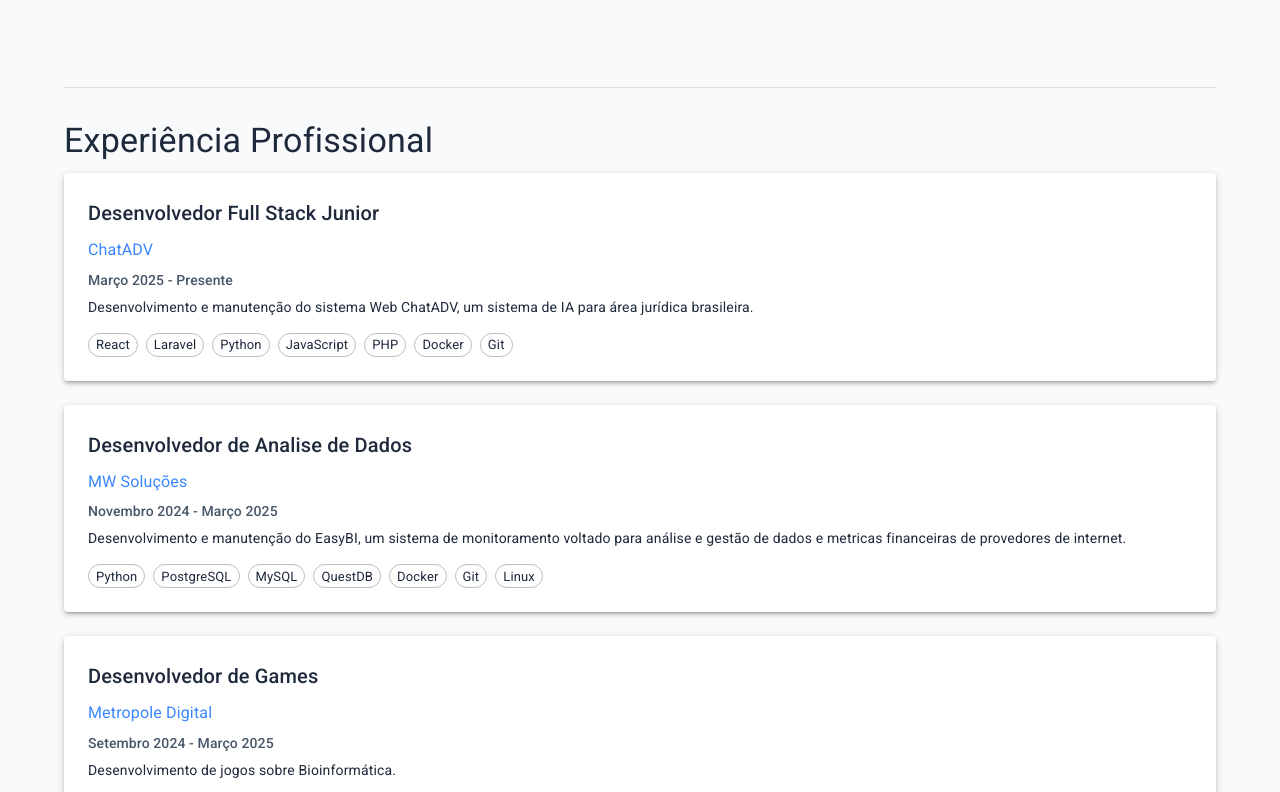
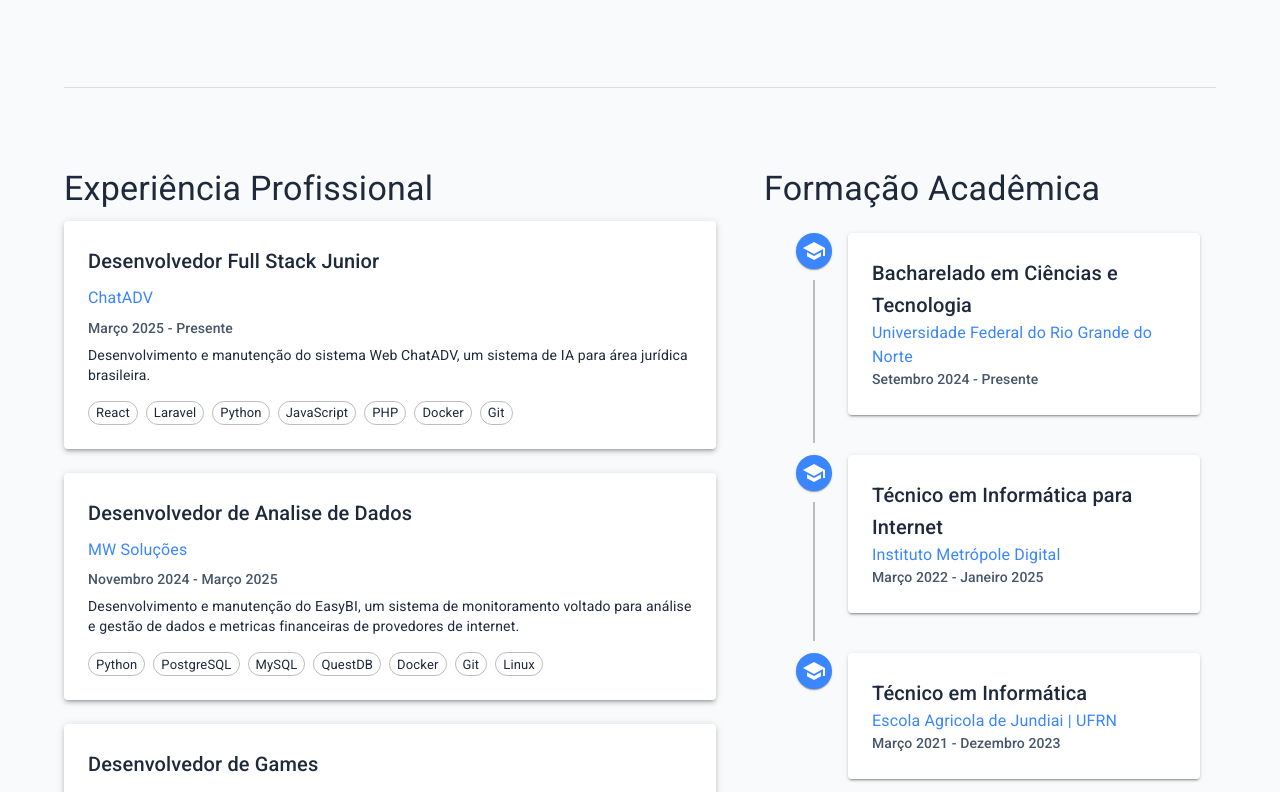
Before and after one commit to Gabrielrc11/devfolio, a React (Vite) app: page /sobre in a window 1280 px wide. Shown: the part 580-1372 px from the top of the page. Built offline with nearby package versions, Linux system fonts and the light colour scheme.

Commit message:
feat: Formations

```diff
--- a/src/pages/About.jsx
+++ b/src/pages/About.jsx
@@ -7,7 +7,21 @@
   Divider,
   Chip,
 } from '@mui/material';
+import Timeline from '@mui/lab/Timeline';
+import TimelineItem from '@mui/lab/TimelineItem';
+import TimelineSeparator from '@mui/lab/TimelineSeparator';
+import TimelineConnector from '@mui/lab/TimelineConnector';
+import TimelineContent from '@mui/lab/TimelineContent';
+import TimelineDot from '@mui/lab/TimelineDot';
 import { motion } from 'framer-motion';
+import SchoolIcon from '@mui/icons-material/School';
+import CodeIcon from '@mui/icons-material/Code';
+import StorageIcon from '@mui/icons-material/Storage';
+import DeveloperModeIcon from '@mui/icons-material/DeveloperMode';
+import JavascriptIcon from '@mui/icons-material/Javascript';
+import WebIcon from '@mui/icons-material/Web';
+import DataObjectIcon from '@mui/icons-material/DataObject';
+import TerminalIcon from '@mui/icons-material/Terminal';
 
 const skills = [
   {
@@ -98,10 +112,29 @@
   }
 ];
 
+const education = [
+  {
+    course: 'Bacharelado em Ciências e Tecnologia',
+    institution: 'Universidade Federal do Rio Grande do Norte',
+    period: 'Setembro 2024 - Presente'
+  },
+  {
+    course: 'Técnico em Informática para Internet',
+    institution: 'Instituto Metrópole Digital',
+    period: 'Março 2022 - Janeiro 2025'
+  },
+  {
+    course: 'Técnico em Informática',
+    institution: 'Escola Agricola de Jundiai | UFRN',
+    period: 'Março 2021 - Dezembro 2023'
+  }
+];
+
 const About = () => {
   return (
     <Container sx={{ py: 8 }}>
       <Grid container spacing={6}>
+        {/* Seção Sobre Mim */}
         <Grid item xs={12} md={6}>
           <motion.div
             initial={{ opacity: 0, x: -50 }}
@@ -112,7 +145,7 @@
               Sobre Mim
             </Typography>
             <Typography variant="body1" paragraph>
-            Sou Gabriel Henrique Rocha de Carvalho, Desenvolvedor Fullstack com experiência em Inteligência Artificial, Análise de Dados e estudante do Bacharelado em Ciências e Tecnologia na Universidade Federal do Rio Grande do Norte. Minha paixão por tecnologia e criatividade me impulsiona a buscar soluções inovadoras e entregar projetos de alta qualidade.
+              Sou Gabriel Henrique Rocha de Carvalho, Desenvolvedor Fullstack com experiência em Inteligência Artificial, Análise de Dados e estudante do Bacharelado em Ciências e Tecnologia na Universidade Federal do Rio Grande do Norte. Minha paixão por tecnologia e criatividade me impulsiona a buscar soluções inovadoras e entregar projetos de alta qualidade.
             </Typography>
             <Typography variant="body1" paragraph>
               Minha jornada na programação começou durante meu ensino médio técnico, e desde
@@ -123,6 +156,7 @@
           </motion.div>
         </Grid>
 
+        {/* Seção Tecnologias & Ferramentas */}
         <Grid item xs={12} md={6}>
           <motion.div
             initial={{ opacity: 0, x: 50 }}
@@ -172,9 +206,13 @@
 
         <Grid item xs={12}>
           <Divider sx={{ my: 4 }} />
+        </Grid>
+
+        {/* Seção Experiência Profissional */}
+        <Grid item xs={12} md={7}>
           <motion.div
-            initial={{ opacity: 0, y: 50 }}
-            animate={{ opacity: 1, y: 0 }}
+            initial={{ opacity: 0, x: -50 }}
+            animate={{ opacity: 1, x: 0 }}
             transition={{ duration: 0.5 }}
           >
             <Typography variant="h4" gutterBottom>
@@ -223,6 +261,63 @@
             </Grid>
           </motion.div>
         </Grid>
+
+        {/* Seção Formação Acadêmica */}
+        <Grid item xs={12} md={5}>
+          <motion.div
+            initial={{ opacity: 0, x: 50 }}
+            animate={{ opacity: 1, x: 0 }}
+            transition={{ duration: 0.5 }}
+            style={{ height: '100%' }}
+          >
+            <Typography variant="h4" gutterBottom>
+              Formação Acadêmica
+            </Typography>
+            <Timeline
+              sx={{
+                height: '100%',
+                [`& .MuiTimelineItem-root:before`]: {
+                  flex: 0,
+                },
+                p: 0,
+              }}
+            >
+              {education.map((edu, index) => (
+                <TimelineItem key={index}>
+                  <TimelineSeparator>
+                    <TimelineDot color="primary">
+                      <SchoolIcon />
+                    </TimelineDot>
+                    {index < education.length - 1 && <TimelineConnector />}
+                  </TimelineSeparator>
+                  <TimelineContent sx={{ py: '12px', px: 2 }}>
+                    <Paper
+                      elevation={2}
+                      sx={{
+                        p: 3,
+                        mb: 2,
+                        '&:hover': {
+                          transform: 'translateY(-4px)',
+                          transition: 'transform 0.3s'
+                        }
+                      }}
+                    >
+                      <Typography variant="h6" component="h3">
+                        {edu.course}
+                      </Typography>
+                      <Typography color="primary">
+                        {edu.institution}
+                      </Typography>
+                      <Typography color="text.secondary" variant="subtitle2">
+                        {edu.period}
+                      </Typography>
+                    </Paper>
+                  </TimelineContent>
+                </TimelineItem>
+              ))}
+            </Timeline>
+          </motion.div>
+        </Grid>
       </Grid>
     </Container>
   );
```
Also changed, not shown: package.json (+16 -17 lines), 1 other file (tests, documents, lock files or other folders).
